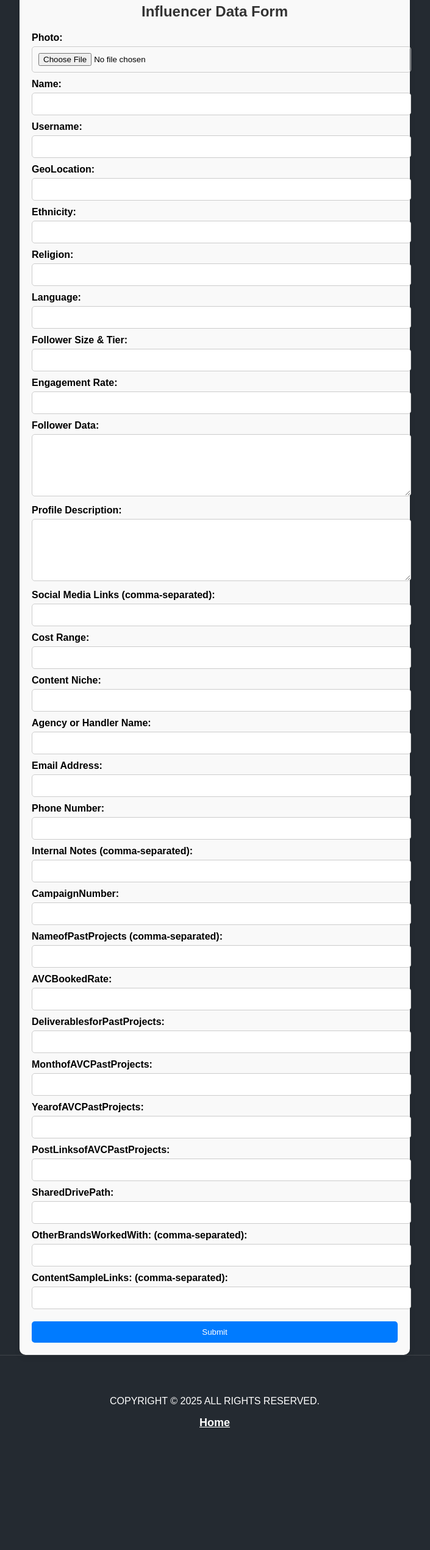
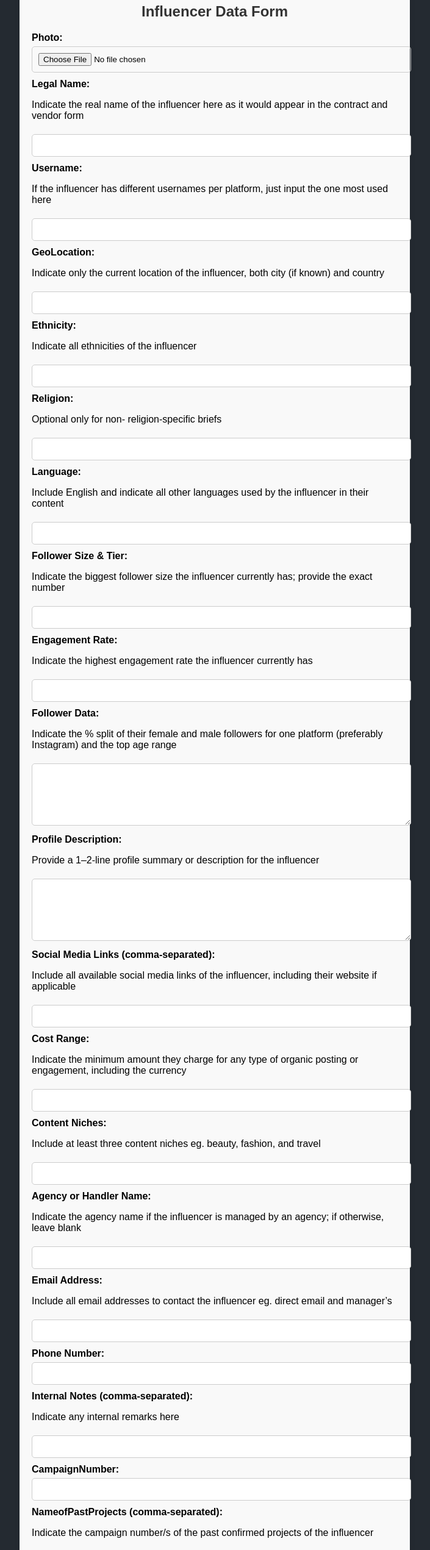
Before and after one commit to AvcTech-CA/Influencer_Database_Admin, a React (Create React App) app in the folder influencer-db-admin/: page /InfluencerForm in a window 1280 px wide. Shown: the part 220-2762 px from the top of the page at 61% size, without its empty margins (288-993 px from the left). Before the commit the page ends 2614 px from the top, so only its background shows below. Built offline with nearby package versions, Linux system fonts and the light colour scheme; sample sign-in values are in the browser's storage.

Commit message:
Added some subtext in Influencer-form

```diff
--- a/influencer-db-admin/src/InfluencerForm/InfluencerForm.js
+++ b/influencer-db-admin/src/InfluencerForm/InfluencerForm.js
@@ -113,61 +113,78 @@ const InfluencerForm = () => {
         <label>Photo:</label>
         <input type="file" name="Photo" onChange={handleFileChange} />
         {imageError && <p className="error-message">{imageError}</p>}
-        <label>Name:</label>
+        <label>Legal Name:</label>
+        <p>Indicate the real name of the influencer here as it would appear in the contract and vendor form</p>
         <input type="text" name="Name" value={formData.Name} onChange={handleChange} />
 
         <label>Username:</label>
+        <p>If the influencer has different usernames per platform, just input the one most used here</p>
         <input type="text" name="Username" value={formData.Username} onChange={handleChange} />
 
         <label>GeoLocation:</label>
+        <p>Indicate only the current location of the influencer, both city (if known) and country</p>
         <input type="text" name="GeoLocation" value={formData.GeoLocation} onChange={handleChange} />
 
         <label>Ethnicity:</label>
+        <p>Indicate all ethnicities of the influencer</p>
         <input type="text" name="Ethnicity" value={formData.Ethnicity} onChange={handleChange} />
 
         <label>Religion:</label>
+        <p>Optional only for non- religion-specific briefs</p>
         <input type="text" name="Religion" value={formData.Religion} onChange={handleChange} />
 
         <label>Language:</label>
+        <p>Include English and indicate all other languages used by the influencer in their content</p>
         <input type="text" name="Language" value={formData.Language} onChange={handleChange} />
 
         <label>Follower Size & Tier:</label>
+        <p> Indicate the biggest follower size the influencer currently has; provide the exact number</p>
         <input type="text" name="FollowerSizeAndTier" value={formData.FollowerSizeAndTier} onChange={handleChange} />
 
         <label>Engagement Rate:</label>
+        <p>Indicate the highest engagement rate the influencer currently has</p>
         <input type="text" name="EngagementRate" value={formData.EngagementRate} onChange={handleChange} />
 
         <label>Follower Data:</label>
+        <p>Indicate the % split of their female and male followers for one platform (preferably Instagram) and the top age range</p>
         <textarea name="FollowerData" value={formData.FollowerData} onChange={handleChange} />
 
         <label>Profile Description:</label>
+        <p>Provide a 1–2-line profile summary or description for the influencer</p>
         <textarea name="ProfileDescription" value={formData.ProfileDescription} onChange={handleChange} />
 
         <label>Social Media Links (comma-separated):</label>
+        <p>Include all available social media links of the influencer, including their website if applicable</p>
         <input type="text" name="SocialMediaPlatformLinks" onChange={(e) => handleArrayChange(e, "SocialMediaPlatformLinks")} />
 
         <label>Cost Range:</label>
+        <p>Indicate the minimum amount they charge for any type of organic posting or engagement, including the currency</p>
         <input type="text" name="CostRange" value={formData.CostRange} onChange={handleChange} />
 
-        <label>Content Niche:</label>
+        <label>Content Niches:</label>
+        <p>Include at least three content niches eg. beauty, fashion, and travel</p>
         <input type="text" name="ContentNiche" value={formData.ContentNiche} onChange={handleChange} />
 
         <label>Agency or Handler Name:</label>
+        <p>Indicate the agency name if the influencer is managed by an agency; if otherwise, leave blank</p>
         <input type="text" name="AgencyorHandlerName" value={formData.AgencyorHandlerName} onChange={handleChange} />
 
         <label>Email Address:</label>
+        <p>Include all email addresses to contact the influencer eg. direct email and manager’s</p>
         <input type="email" name="EmailAddress" value={formData.EmailAddress} onChange={handleChange} />
 
         <label>Phone Number:</label>
         <input type="text" name="PhoneNumber" value={formData.PhoneNumber} onChange={handleChange} />
 
         <label>Internal Notes (comma-separated):</label>
+        <p>Indicate any internal remarks here</p>
         <input type="text" name="InternalNotes" onChange={(e) => handleArrayChange(e, "InternalNotes")} />
 
         <label>CampaignNumber:</label>
         <input type="text" name="CampaignNumber" value={formData.CampaignNumber} onChange={handleChange} />
 
         <label>NameofPastProjects (comma-separated):</label>
+        <p>Indicate the campaign number/s of the past confirmed projects of the influencer</p>
         <input type="text" name="NameofPastProjects" onChange={(e) => handleArrayChange(e, "NameofPastProjects")} />
 
         <label>AVCBookedRate:</label>
@@ -186,12 +203,14 @@ const InfluencerForm = () => {
         <input type="text" name="PostLinksofAVCPastProjects" value={formData.PostLinksofAVCPastProjects} onChange={handleChange} />
 
         <label>SharedDrivePath:</label>
+        <p>Indicate the Sharedrive live to the influencer performance data here and POE files here; if multiple, please indicate all</p>
         <input type="text" name="SharedDrivePath" value={formData.SharedDrivePath} onChange={handleChange} />
 
         <label>OtherBrandsWorkedWith: (comma-separated):</label>
         <input type="text" name="OtherBrandsWorkedWith" onChange={(e) => handleArrayChange(e, "OtherBrandsWorkedWith")} />
 
         <label>ContentSampleLinks: (comma-separated):</label>
+        <p>Include at least 3 links of sample content of the influencer, showcasing their content topics and niches</p>
         <input type="text" name="ContentSampleLinks" onChange={(e) => handleArrayChange(e, "ContentSampleLinks")} />
 
         <button type="submit">Submit</button>
```
